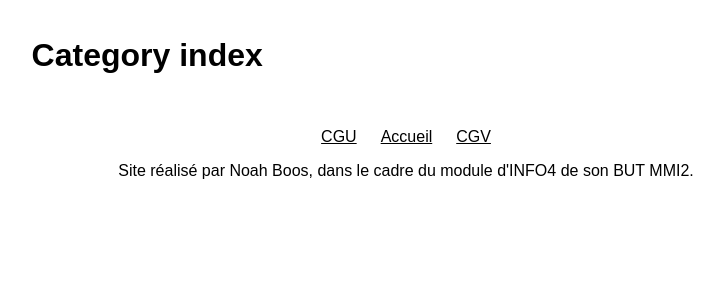
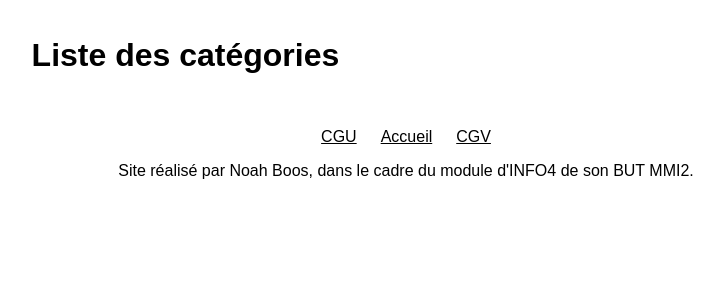
Before and after one commit to NoahBoos/INFO4_Projet, a Symfony app: template templates/category/index.html.twig in a window 1280 px wide. Shown: the part 69-369 px from the top of the page, without its empty margins (234-958 px from the left). Run offline with Twig, Linux system fonts and the light colour scheme; the template is opened without the code that fills it, so the values that code supplies are empty; some libraries are stand-ins or nearby versions.

Commit message:
Features - French translation for category

```diff
--- a/src/Controller/CategoryController.php
+++ b/src/Controller/CategoryController.php
@@ -6,6 +6,7 @@ use App\Entity\Category;
 use App\Form\CategoryType;
 use App\Repository\BookRepository;
 use App\Repository\CategoryRepository;
+use App\Repository\EditorRepository;
 use Doctrine\ORM\EntityManagerInterface;
 use Symfony\Bundle\FrameworkBundle\Controller\AbstractController;
 use Symfony\Component\HttpFoundation\Request;
@@ -23,12 +24,13 @@ final class CategoryController extends AbstractController
     }
 
     #[Route('/professional/category', name: 'app_category_index', methods: ['GET'])]
-    public function index(CategoryRepository $categoryRepository): Response
+    public function index(CategoryRepository $categoryRepository, EditorRepository $editorRepository): Response
     {
         $user = $this->getUser();
         return $this->render('category/index.html.twig', [
             'categories' => $categoryRepository->findAll(),
             'categoriesByCurrentEditor' => $categoryRepository->findBy(['editor' => $user->getEditor()]),
+            'editor' => $editorRepository->find($user->getEditor()),
         ]);
     }
 
--- a/templates/category/edit.html.twig
+++ b/templates/category/edit.html.twig
@@ -1,9 +1,9 @@
 {% extends 'base.html.twig' %}
 
-{% block title %}Edit Category{% endblock %}
+{% block title %}Modifier une catégorie{% endblock %}
 
 {% block main %}
-    <h1>Edit Category</h1>
+    <h1>Modifier {{ category.categoryName }}</h1>
 
     {{ include('category/_form.html.twig', {'button_label': 'Update'}) }}
 
--- a/templates/category/index.html.twig
+++ b/templates/category/index.html.twig
@@ -1,9 +1,13 @@
 {% extends 'base.html.twig' %}
 
-{% block title %}Category index{% endblock %}
+{% block title %}Liste des catégories{% endblock %}
 
 {% block main %}
-    <h1>Category index</h1>
+    {% if is_granted('ROLE_PROFESSIONAL') and app.request.getPathInfo starts with '/professional' %}
+        <h1>Liste des catégories parues sous {{ editor.editorName }}</h1>
+    {% else %}
+        <h1>Liste des catégories</h1>
+    {% endif %}
 
     {% if app.request.getPathInfo starts with '/professional' %}
         <section>
@@ -20,7 +24,7 @@
                             <tr>
                                 <td>{{ category.categoryName }}</td>
                                 <td>
-                                    <a href="{{ path('app_category_show', {'id': category.id}) }}"><i class="bi bi-pencil-square"></i></a>
+                                    <a href="{{ path('app_category_edit', {'id': category.id}) }}"><i class="bi bi-pencil-square"></i></a>
                                     <a href="{{ path('app_category_delete', {'id': category.id}) }}"><i class="bi bi-trash"></i></a>
                                 </td>
                             </tr>
@@ -34,7 +38,7 @@
                             <tr>
                                 <td>{{ category.categoryName }}</td>
                                 <td>
-                                    <a href="{{ path('app_category_show', {'id': category.id}) }}"><i class="bi bi-pencil-square"></i></a>
+                                    <a href="{{ path('app_category_edit', {'id': category.id}) }}"><i class="bi bi-pencil-square"></i></a>
                                     <a href="{{ path('app_category_delete', {'id': category.id}) }}"><i class="bi bi-trash"></i></a>
                                 </td>
                             </tr>
--- a/templates/category/new.html.twig
+++ b/templates/category/new.html.twig
@@ -1,11 +1,11 @@
 {% extends 'base.html.twig' %}
 
-{% block title %}New Category{% endblock %}
+{% block title %}Ajouter une catégorie{% endblock %}
 
 {% block main %}
-    <h1>Create new Category</h1>
+    <h1>Ajouter une nouvelle catégorie</h1>
 
     {{ include('category/_form.html.twig') }}
 
-    <a href="{{ path('app_category_index') }}">back to list</a>
+    <a href="{{ path('app_category_index') }}">Retourner à la liste des catégories</a>
 {% endblock %}
--- a/templates/category/show.html.twig
+++ b/templates/category/show.html.twig
@@ -1,15 +1,11 @@
 {% extends 'base.html.twig' %}
 
-{% block title %}Category{% endblock %}
+{% block title %}{{ category.categoryName }}{% endblock %}
 
 {% block main %}
     <h1 class="main__title--text">{{ category.categoryName }}</h1>
 
     <a class="main__link" href="{{ path('app_category_index_user') }}">Retourner à la liste des catégories</a>
-
-{#    <a href="{{ path('app_category_edit', {'id': category.id}) }}">edit</a>#}
-
-{#    {{ include('category/_delete_form.html.twig') }}#}
 
     <section class="container--flex-row card-container">
         {% for book in books %}
```
